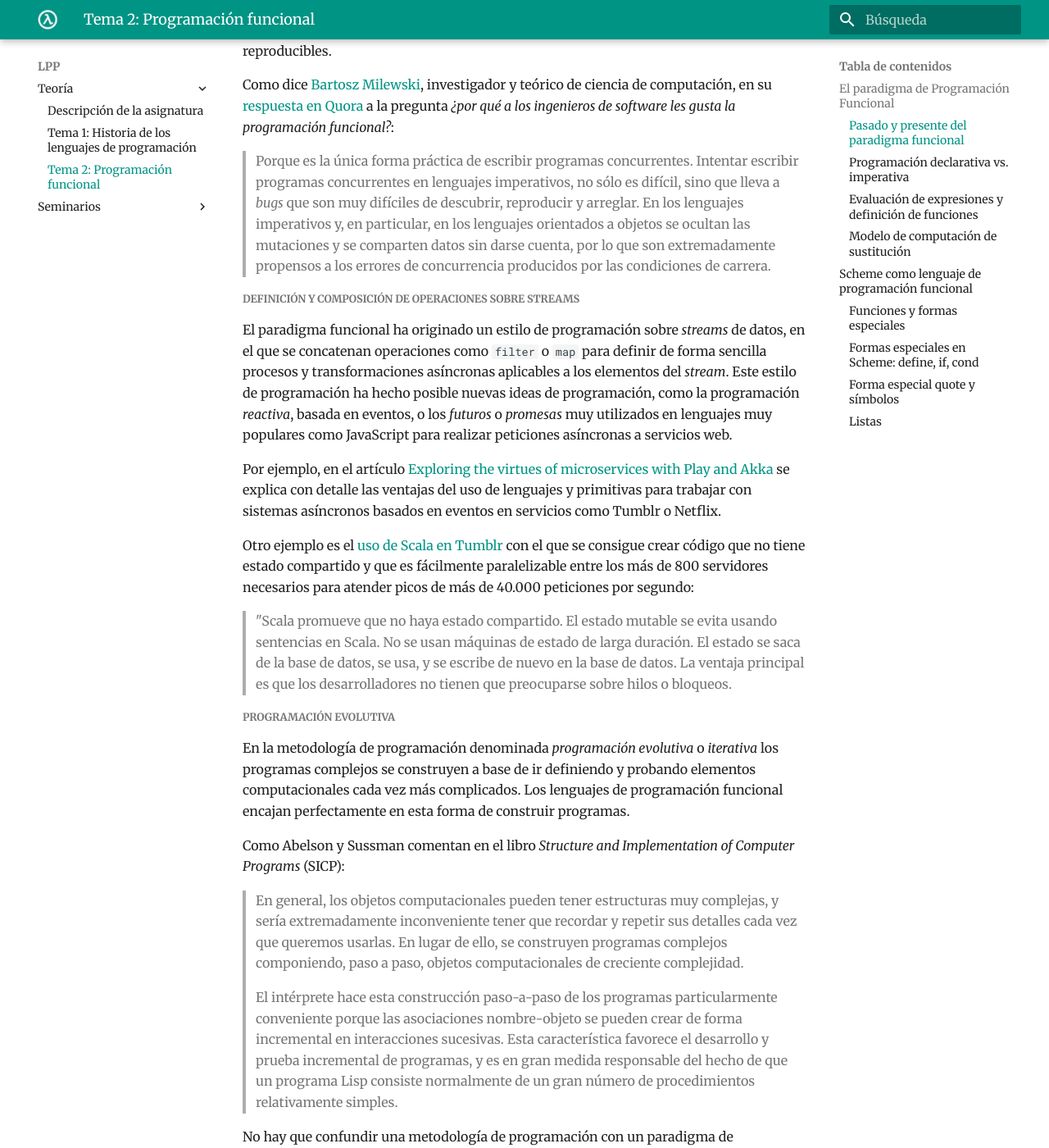
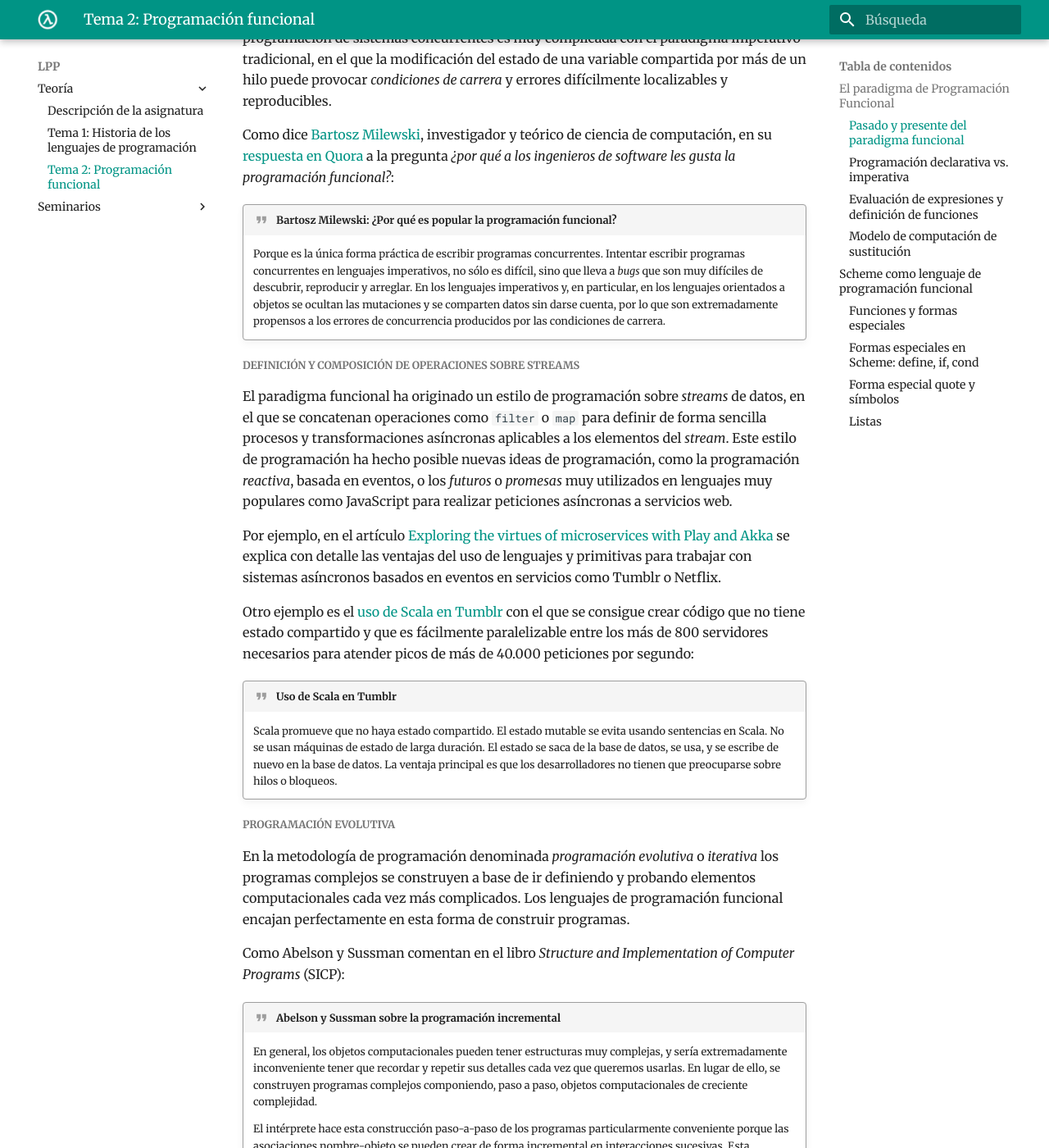
Before and after one commit to domingogallardo/apuntes-lpp, an MkDocs documentation site: the page built from docs/teoria/tema02-programacion-funcional/tema02-programacion-funcional.md, in a window 1280 px wide and 1400 px high, scrolled down 3749 px. Shown: the whole window at 82% size. Built offline with MkDocs 1.6.1 and Material for MkDocs 9.7.7, drawn with Linux system fonts in a browser that asks for light colours; some of the changed text lies outside the part shown.

Commit message:
Actualización sesión semana 1

```diff
--- a/docs/teoria/tema02-programacion-funcional/tema02-programacion-funcional.md
+++ b/docs/teoria/tema02-programacion-funcional/tema02-programacion-funcional.md
@@ -9,11 +9,12 @@
 #### Definición y características
 
 En una definición muy breve y concisa la programación funcional define
-un **programa** como:
-
-> Un conjunto de funciones matemáticas que convierten
-> unas entradas en unas salidas, sin ningún estado interno y ningún
-> efecto lateral.
+un **programa** de la siguiente forma:
+
+!!! Quote "Definición de programa funcional"
+    En programación funcional un programa es un conjunto de
+    funciones matemáticas que convierten unas entradas en unas
+    salidas, sin ningún estado interno y ningún efecto lateral.
 
 Hablaremos más adelante de la no existencia de estado interno
 (variables en las que se guardan y se modifican valores) y de la
@@ -189,14 +190,15 @@ investigador y teórico de ciencia de computación, en su
 a la pregunta *¿por qué a los ingenieros de software les gusta la
 programación funcional?*:
 
-> Porque es la única forma práctica de escribir programas
-> concurrentes. Intentar escribir programas concurrentes en lenguajes
-> imperativos, no sólo es difícil, sino que lleva a *bugs* que son muy
-> difíciles de descubrir, reproducir y arreglar. En los lenguajes
-> imperativos y, en particular, en los lenguajes orientados a objetos
-> se ocultan las mutaciones y se comparten datos sin darse cuenta, por
-> lo que son extremadamente propensos a los errores de concurrencia
-> producidos por las condiciones de carrera.
+!!! Quote "Bartosz Milewski: ¿Por qué es popular la programación funcional?"
+    Porque es la única forma práctica de escribir programas
+    concurrentes. Intentar escribir programas concurrentes en
+    lenguajes imperativos, no sólo es difícil, sino que lleva a *bugs* que son
+    muy difíciles de descubrir, reproducir y arreglar. En los
+    lenguajes imperativos y, en particular, en los lenguajes orientados a
+    objetos se ocultan las mutaciones y se comparten datos sin darse cuenta,
+    por lo que son extremadamente propensos a los errores de concurrencia
+    producidos por las condiciones de carrera.
 
 ##### Definición y composición de operaciones sobre streams
 
@@ -221,12 +223,13 @@ con el que se consigue crear código que no tiene estado compartido y
 que es fácilmente paralelizable entre los más de 800 servidores
 necesarios para atender picos de más de 40.000 peticiones por segundo:
 
-> "Scala promueve que no haya estado compartido. El estado mutable se
-> evita usando sentencias en Scala. No se usan máquinas de estado de
-> larga duración. El estado se saca de la base de datos, se usa, y se
-> escribe de nuevo en la base de datos. La ventaja principal es que
-> los desarrolladores no tienen que preocuparse sobre hilos o
-> bloqueos.
+!!! Quote "Uso de Scala en Tumblr"
+    Scala promueve que no haya estado compartido. El estado mutable se
+    evita usando sentencias en Scala. No se usan máquinas de estado de
+    larga duración. El estado se saca de la base de datos, se usa, y se
+    escribe de nuevo en la base de datos. La ventaja principal es que
+    los desarrolladores no tienen que preocuparse sobre hilos o
+    bloqueos.
 
 ##### Programación evolutiva
 
@@ -239,19 +242,21 @@ perfectamente en esta forma de construir programas.
 Como Abelson y Sussman comentan en el libro _Structure and
 Implementation of Computer Programs_ (SICP):
 
-> En general, los objetos computacionales pueden tener estructuras muy
-> complejas, y sería extremadamente inconveniente tener que recordar y
-> repetir sus detalles cada vez que queremos usarlas. En lugar de
-> ello, se construyen programas complejos componiendo, paso a paso,
-> objetos computacionales de creciente complejidad.
-
-> El intérprete hace esta construcción paso-a-paso de los programas
-> particularmente conveniente porque las asociaciones nombre-objeto se
-> pueden crear de forma incremental en interacciones sucesivas. Esta
-> característica favorece el desarrollo y prueba incremental de
-> programas, y es en gran medida responsable del hecho de que un
-> programa Lisp consiste normalmente de un gran número de
-> procedimientos relativamente simples.
+
+!!! Quote "Abelson y Sussman sobre la programación incremental"
+    En general, los objetos computacionales pueden tener estructuras muy
+    complejas, y sería extremadamente inconveniente tener que recordar y
+    repetir sus detalles cada vez que queremos usarlas. En lugar de
+    ello, se construyen programas complejos componiendo, paso a paso,
+    objetos computacionales de creciente complejidad.
+
+    El intérprete hace esta construcción paso-a-paso de los programas
+    particularmente conveniente porque las asociaciones nombre-objeto se
+    pueden crear de forma incremental en interacciones sucesivas. Esta
+    característica favorece el desarrollo y prueba incremental de
+    programas, y es en gran medida responsable del hecho de que un
+    programa Lisp consiste normalmente de un gran número de
+    procedimientos relativamente simples.
 
 No hay que confundir una metodología de programación con un paradigma
 de programación. Una metodología de programación proporciona
```
